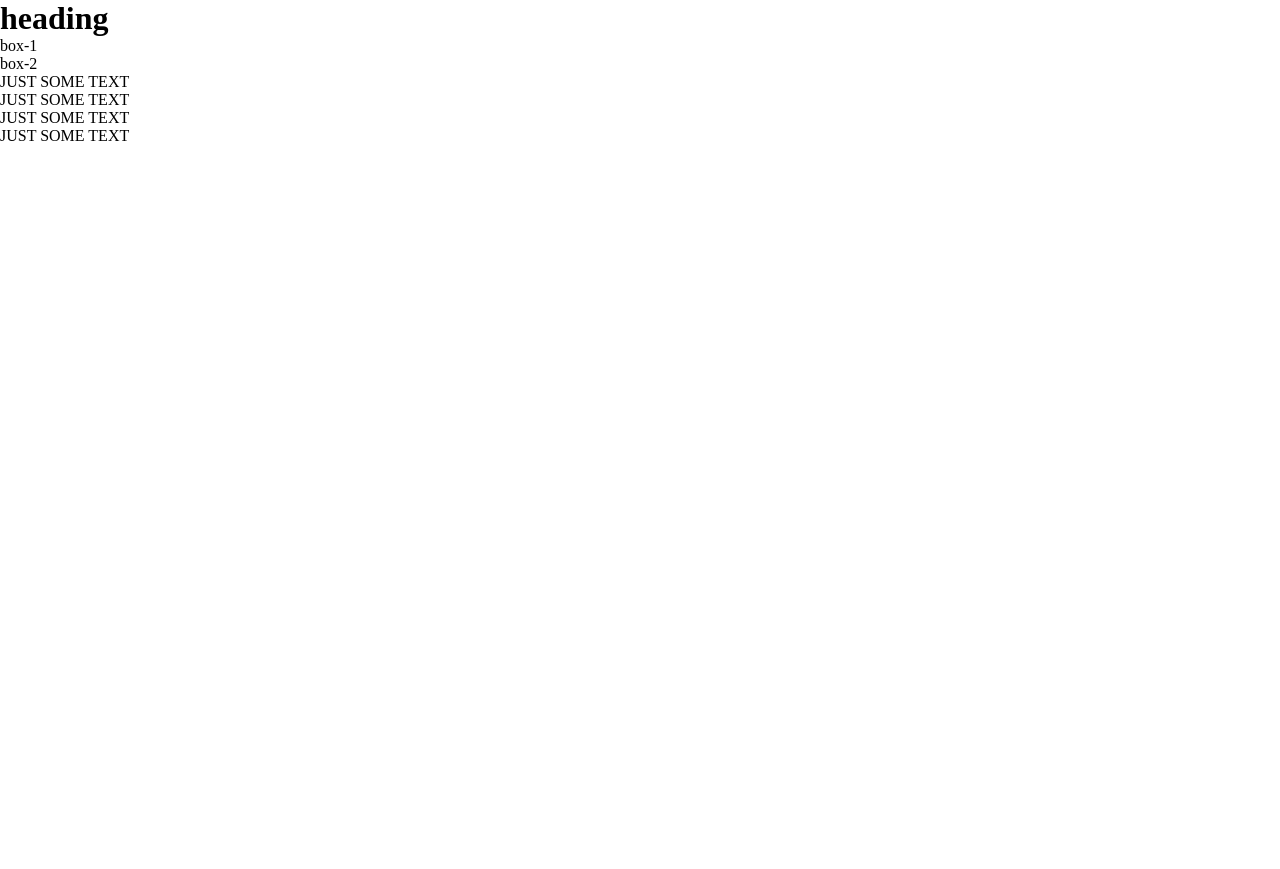
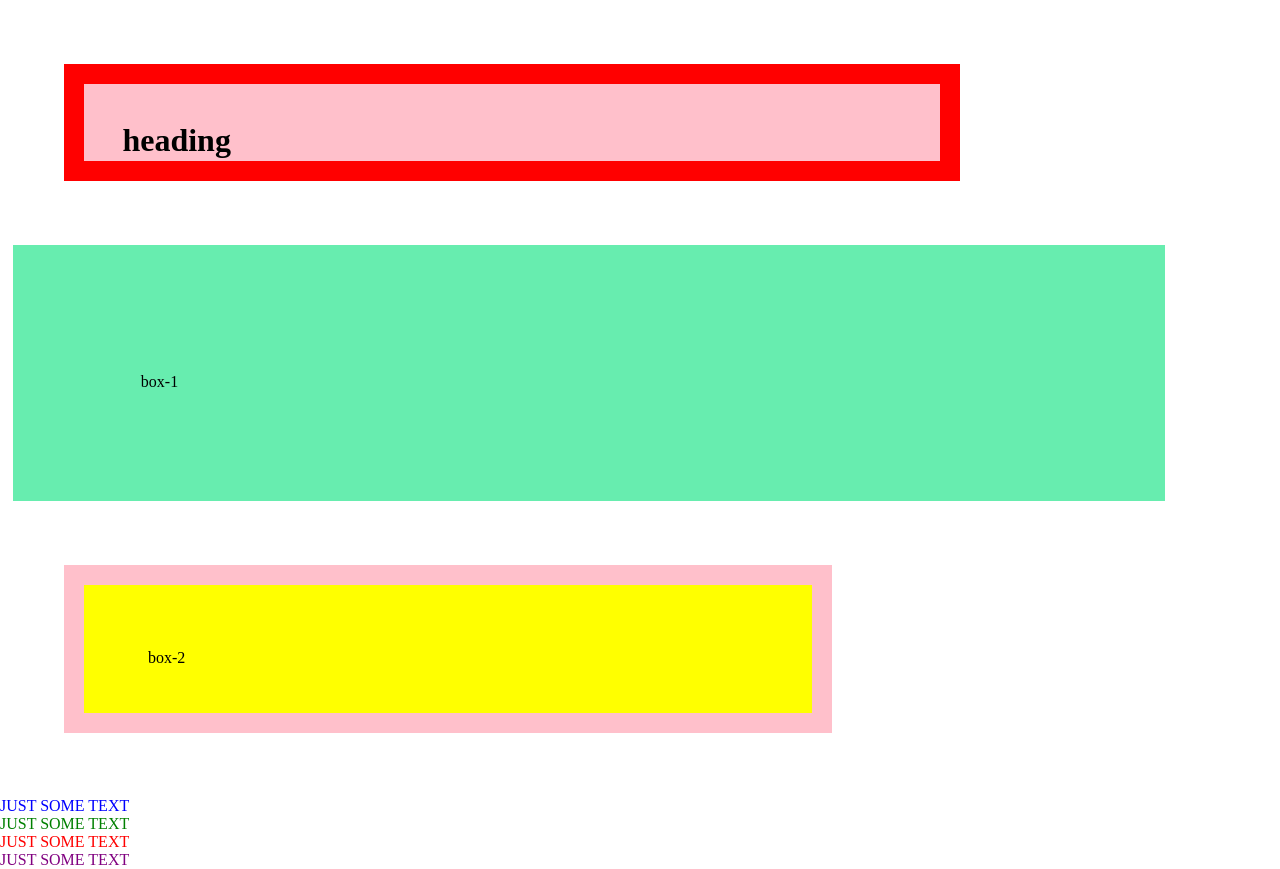
Before and after one commit to MESA-SB-Comp-Sci/level3-task-diegoburgos2029-prog, a plain HTML site: page index.html in a window 1280 px wide. Before the commit the page ends 800 px from the top, so only its background shows below. Drawn offline with Linux system fonts and the light colour scheme.

Commit message:
svae work

```diff
--- a/index.html
+++ b/index.html
@@ -3,18 +3,29 @@
         <link rel="stylesheet" href="./style.css"/>
     </head>
     <body>
+        <div class="heading_box">
         <h1>
             heading
         </h1>
-        <div>
+        </div>
+        <div class="box-one">
             box-1
         </div>
-        <div>
+        <div class="box-two">
             box-2
         </div>
-        <p>JUST SOME TEXT</p>
-        <p>JUST SOME TEXT</p>
-        <p>JUST SOME TEXT</p>
-        <p>JUST SOME TEXT</p>
+        <div class="tag-1">
+            <p>JUST SOME TEXT</p>
+        </div>
+        <div class="tag-2">
+            <p>JUST SOME TEXT</p>
+        </div>
+        <div class="tag-3">
+            <p>JUST SOME TEXT</p>
+        </div>
+        <div class="tag-4">
+            <p>JUST SOME TEXT</p>
+        </div>
+
     </body>
 </html>
--- a/style.css
+++ b/style.css
@@ -4,4 +4,48 @@
     margin: 0;
 }
 
-/* write all your rules below */
+.heading_box {
+   content: none;
+   padding: 3%;
+   border: 20px solid red;
+   margin: 5%;
+   background-color: pink;
+   width: 70vw;
+   height: 1vh;
+}
+
+
+.box-one {
+   content: none;
+   padding: 10%;
+   border: 20px;
+   margin: 1%;
+   background-color: rgb(103, 237, 175);
+   width: 90vw;
+   height: 5vh;
+}
+
+
+.box-two {
+   content: none;
+   padding: 5%;
+   border: 20px solid pink;
+   margin: 5%;
+   background-color: yellow;
+   width: 60vw;
+   height: 1vh;
+
+}
+
+.tag-1{
+    color: blue;
+}
+.tag-2{
+    color: green;
+}
+.tag-3{
+    color: red;
+}
+.tag-4{
+    color: purple;
+}
```
